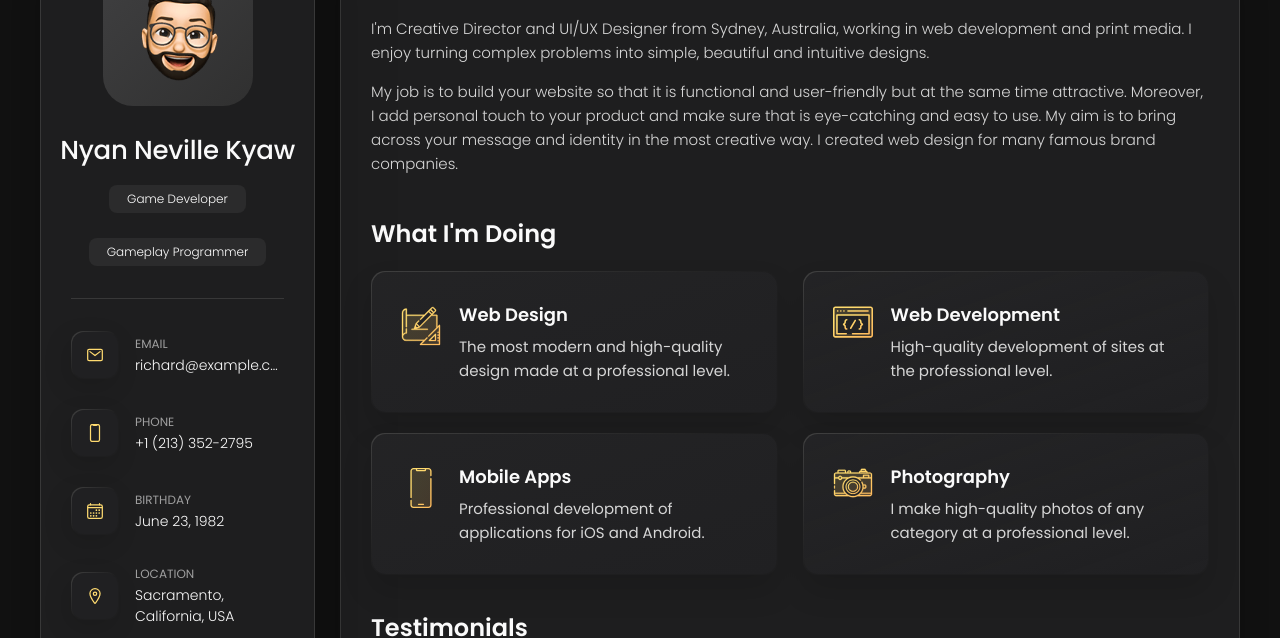
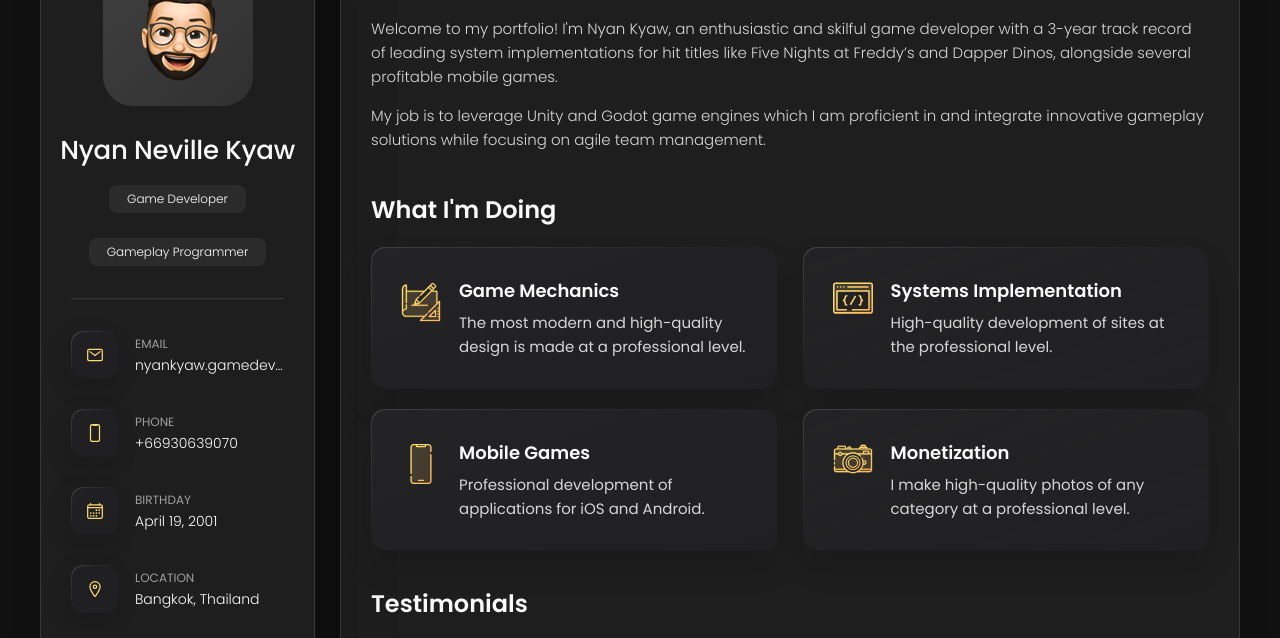
Before and after one commit to nevillekyaw001/gamedev-portfolio, a plain HTML site: page index.html in a window 1280 px wide. Shown: the part 162-800 px from the top of the page. Drawn offline with nearby package versions, Linux system fonts and the light colour scheme.

Commit message:
Updated About Me context

```diff
--- a/index.html
+++ b/index.html
@@ -75,7 +75,7 @@
             <div class="contact-info">
               <p class="contact-title">Email</p>
 
-              <a href="mailto:richard@example.com" class="contact-link">richard@example.com</a>
+              <a href="mailto:richard@example.com" class="contact-link">nyankyaw.gamedev@gmail.com</a>
             </div>
 
           </li>
@@ -89,7 +89,7 @@
             <div class="contact-info">
               <p class="contact-title">Phone</p>
 
-              <a href="tel:+12133522795" class="contact-link">+1 (213) 352-2795</a>
+              <a href="tel:+12133522795" class="contact-link">+66930639070</a>
             </div>
 
           </li>
@@ -103,7 +103,7 @@
             <div class="contact-info">
               <p class="contact-title">Birthday</p>
 
-              <time datetime="1982-06-23">June 23, 1982</time>
+              <time datetime="1982-06-23">April 19, 2001</time>
             </div>
 
           </li>
@@ -117,7 +117,7 @@
             <div class="contact-info">
               <p class="contact-title">Location</p>
 
-              <address>Sacramento, California, USA</address>
+              <address>Bangkok, Thailand</address>
             </div>
 
           </li>
@@ -210,17 +210,12 @@
 
         <section class="about-text">
           <p>
-            I'm Creative Director and UI/UX Designer from Sydney, Australia, working in web development and print media.
-            I enjoy
-            turning complex problems into simple, beautiful and intuitive designs.
+            Welcome to my portfolio! I'm Nyan Kyaw, an enthusiastic and skilful game developer with a 3-year track record of leading system implementations for hit titles like Five Nights at Freddy’s and Dapper Dinos, alongside several profitable mobile games.
+
           </p>
 
           <p>
-            My job is to build your website so that it is functional and user-friendly but at the same time attractive.
-            Moreover, I
-            add personal touch to your product and make sure that is eye-catching and easy to use. My aim is to bring
-            across your
-            message and identity in the most creative way. I created web design for many famous brand companies.
+            My job is to leverage Unity and Godot game engines which I am proficient in and integrate innovative gameplay solutions while focusing on agile team management.
           </p>
         </section>
 
@@ -243,10 +238,10 @@
               </div>
 
               <div class="service-content-box">
-                <h4 class="h4 service-item-title">Web design</h4>
+                <h4 class="h4 service-item-title">Game Mechanics</h4>
 
                 <p class="service-item-text">
-                  The most modern and high-quality design made at a professional level.
+                  The most modern and high-quality design is made at a professional level.
                 </p>
               </div>
 
@@ -259,7 +254,7 @@
               </div>
 
               <div class="service-content-box">
-                <h4 class="h4 service-item-title">Web development</h4>
+                <h4 class="h4 service-item-title">Systems implementation</h4>
 
                 <p class="service-item-text">
                   High-quality development of sites at the professional level.
@@ -275,7 +270,7 @@
               </div>
 
               <div class="service-content-box">
-                <h4 class="h4 service-item-title">Mobile apps</h4>
+                <h4 class="h4 service-item-title">Mobile Games</h4>
 
                 <p class="service-item-text">
                   Professional development of applications for iOS and Android.
@@ -291,7 +286,7 @@
               </div>
 
               <div class="service-content-box">
-                <h4 class="h4 service-item-title">Photography</h4>
+                <h4 class="h4 service-item-title">Monetization</h4>
 
                 <p class="service-item-text">
                   I make high-quality photos of any category at a professional level.
```
